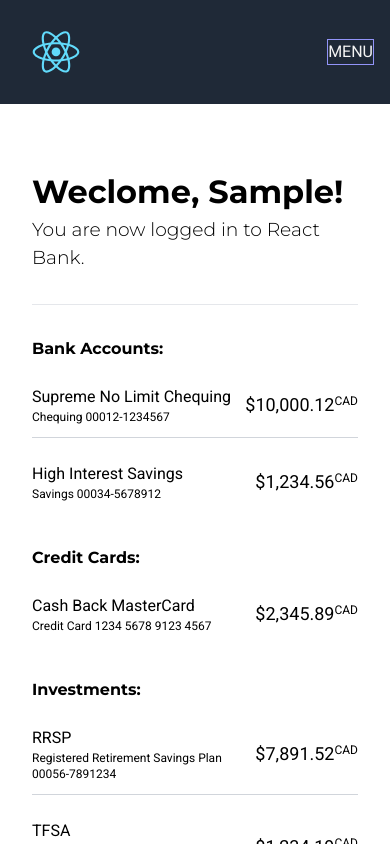
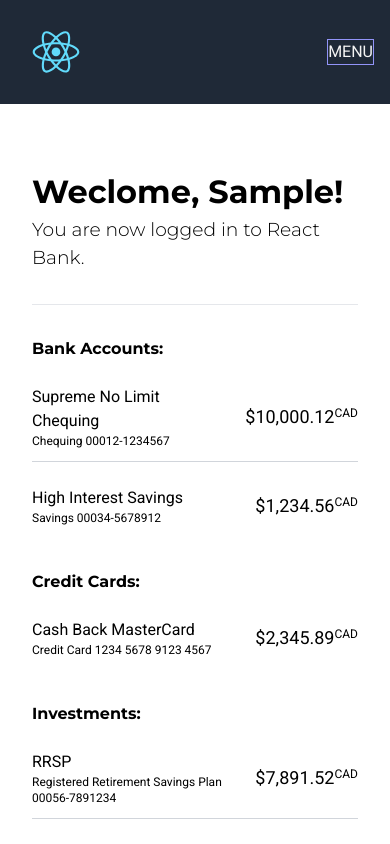
Before and after one commit to nugentmichael/react-bank, a React (Create React App) app: page / in a window 390 px wide. Both pictures are taken after typing "Sample", "Sample123" into the empty fields and a click on the button "LOG IN". Shown: the top 844 px of the page. Built offline with nearby package versions, Linux system fonts and the light colour scheme.

Commit message:
Add responsive layout revisions to the Portal page component.

```diff
--- a/src/layouts/Portal.js
+++ b/src/layouts/Portal.js
@@ -76,7 +76,7 @@ const Portal = (props) => {
 							}}
 						>
 							<li className="flex my-3 py-3 border-b border-gray-300">
-								<div className="flex flex-col justify-center flex-grow">
+								<div className="flex flex-col justify-center flex-grow mr-4">
 									<span>Supreme No Limit Chequing</span>
 									<span className="block text-xs">
 										Chequing 00012-1234567
@@ -116,7 +116,7 @@ const Portal = (props) => {
 							}}
 						>
 							<li className="flex my-3 py-3">
-								<div className="flex flex-col justify-center flex-grow">
+								<div className="flex flex-col justify-center flex-grow mr-4">
 									<span>High Interest Savings</span>
 									<span className="block text-xs">
 										Savings 00034-5678912
@@ -161,7 +161,7 @@ const Portal = (props) => {
 							}}
 						>
 							<li className="flex my-3 py-3">
-								<div className="flex flex-col justify-center flex-grow">
+								<div className="flex flex-col justify-center flex-grow mr-4">
 									<span>Cash Back MasterCard</span>
 									<span className="block text-xs">
 										Credit Card 1234 5678 9123 4567
@@ -207,7 +207,7 @@ const Portal = (props) => {
 							}}
 						>
 							<li className="flex my-3 py-3 border-b border-gray-300">
-								<div className="flex flex-col justify-center flex-grow">
+								<div className="flex flex-col justify-center flex-grow mr-4">
 									<span>RRSP</span>
 									<span className="block text-xs">
 										Registered Retirement Savings Plan
@@ -249,7 +249,7 @@ const Portal = (props) => {
 							}}
 						>
 							<li className="flex my-3 py-3">
-								<div className="flex flex-col justify-center flex-grow">
+								<div className="flex flex-col justify-center flex-grow mr-4">
 									<span>TFSA</span>
 									<span className="block text-xs">
 										Tax-Free Savings Account 00089-5678912
```
